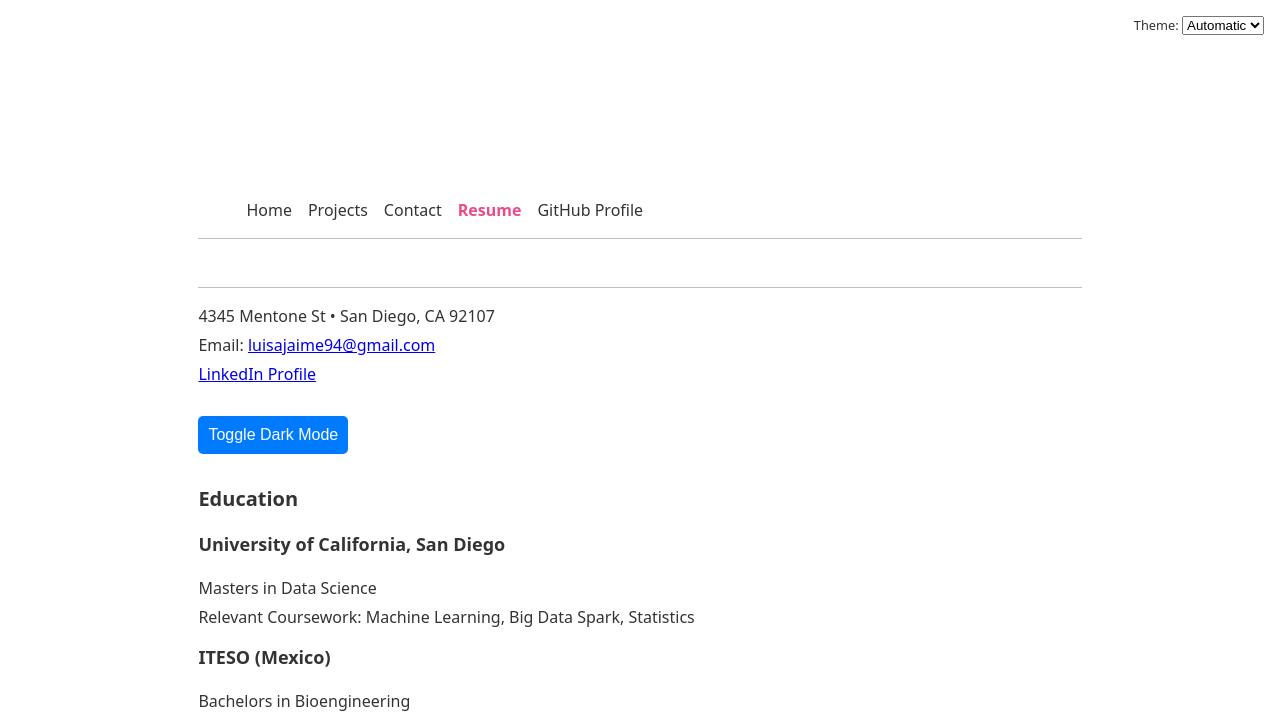
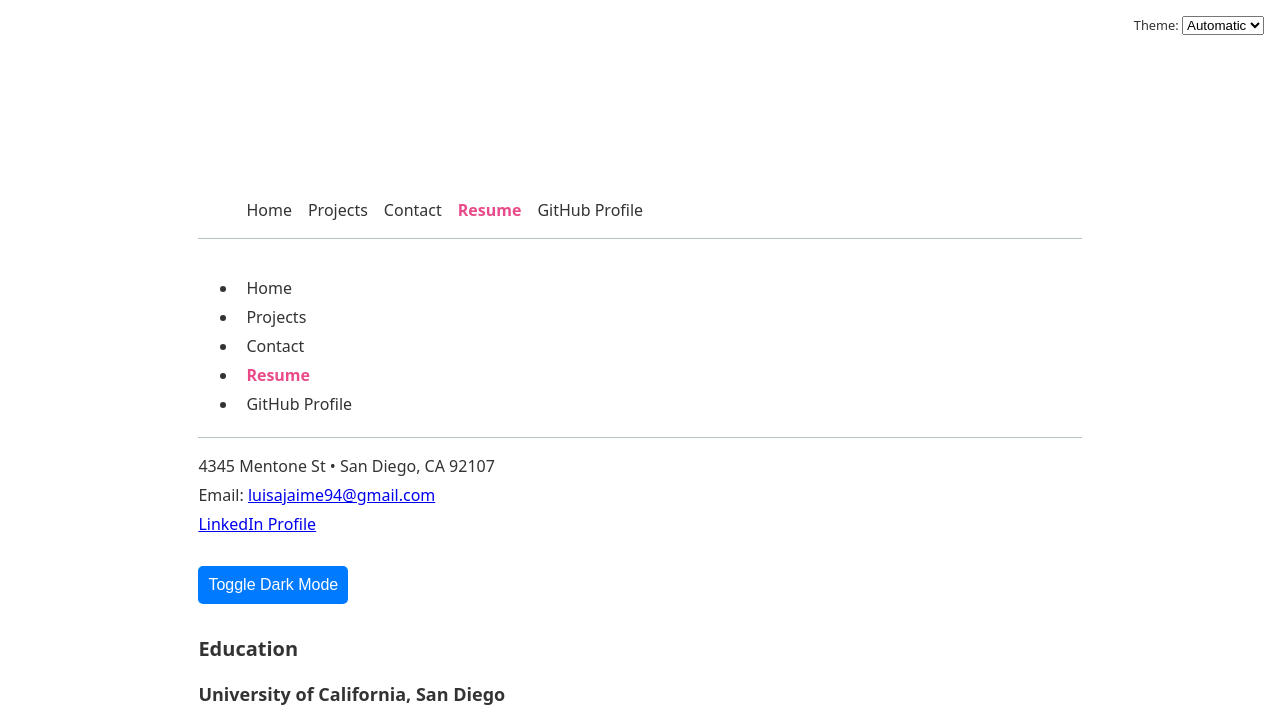
Before and after one commit to Luisajaime94/portafolio-2.0, a plain HTML site: page CV/index.html in a window 1280 px wide. Shown: the top 723 px of the page. Drawn offline with Linux system fonts and the light colour scheme; files that its build step writes are made by us from their sources; files whose address does not match are found by name.

Commit message:
Update index.html

```diff
--- a/CV/index.html
+++ b/CV/index.html
@@ -179,9 +179,52 @@
     </section>
 
     <script>
+        // Your JavaScript code here to generate the navigation
+        const pages = [
+            { url: '../index.html', title: 'Home' },
+            { url: '../projects/index.html', title: 'Projects' },
+            { url: '../contact/index.html', title: 'Contact' },
+            { url: '../CV/index.html', title: 'Resume' },
+            { url: 'https://github.com/Luisajaime94', title: 'GitHub Profile' }
+        ];
+
+        // Create the navigation element
+        const nav = document.querySelector('nav ul');
+
+        // Create links for the navigation
+        for (let p of pages) {
+            const a = document.createElement('a');
+            a.href = p.url;
+            a.textContent = p.title;
+
+            // Open external links in a new tab
+            if (!p.url.startsWith('.')) {
+                a.target = "_blank";
+            }
+
+            const li = document.createElement('li');
+            li.appendChild(a);
+            nav.appendChild(li);
+        }
+
+        // Color scheme switcher functionality
+        const select = document.getElementById('theme-select');
+        select.addEventListener('change', function (event) {
+            const colorScheme = event.target.value;
+            document.documentElement.setAttribute('data-theme', colorScheme);
+            localStorage.setItem('colorScheme', colorScheme);
+        });
+
+        // Load saved color scheme
+        const savedScheme = localStorage.getItem('colorScheme');
+        if (savedScheme) {
+            document.documentElement.setAttribute('data-theme', savedScheme);
+            select.value = savedScheme;
+        }
         function toggleDarkMode() {
-            document.body.classList.toggle('dark-mode');
-        }
+        document.body.classList.toggle('dark-mode');
+    }
     </script>
+
 </body>
 </html>
```
